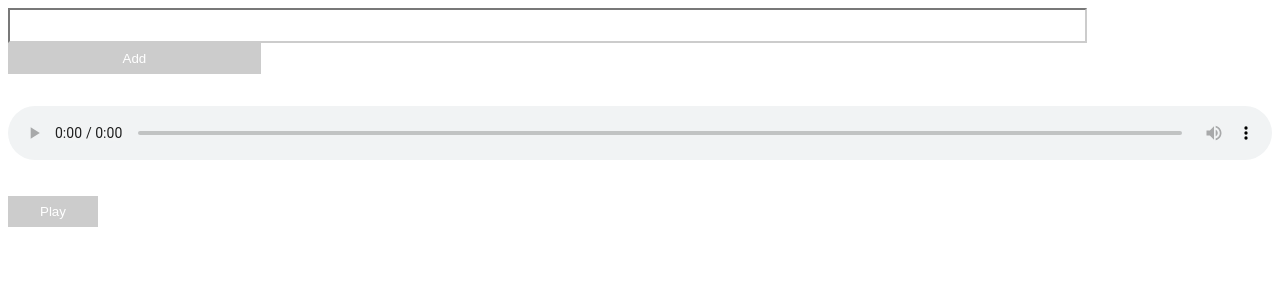
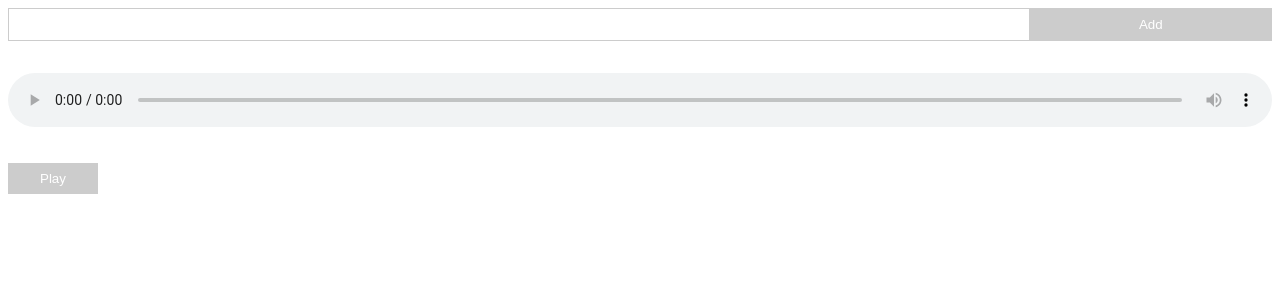
Before and after one commit to fabriciofmsilva/fabriciofmsilva.github.io, a Jekyll site: the page audio/index.html, which Jekyll copies as it is, in a window 1280 px wide. Shown: the top 300 px of the page. Built offline with Jekyll 4.4.1, drawn with Linux system fonts in a browser that asks for light colours.

Commit message:
Update index.html

```diff
--- a/audio/index.html
+++ b/audio/index.html
@@ -11,10 +11,14 @@
         margin: 2rem 0;
       }
 
+      .form-group {
+        display: flex;
+      }
+
       .input {
         width: 80%;
         padding: .5rem 2rem;
-        border-color: #ccc;
+        border: 1px solid #ccc;
       }
 
       .button-add {
@@ -30,7 +34,7 @@
     </style>
   </head>
   <body>
-    <div>
+    <div class="form-group">
       <input class="input" type="text">
       <button class="button button-add">Add</button>
     </div>
```
